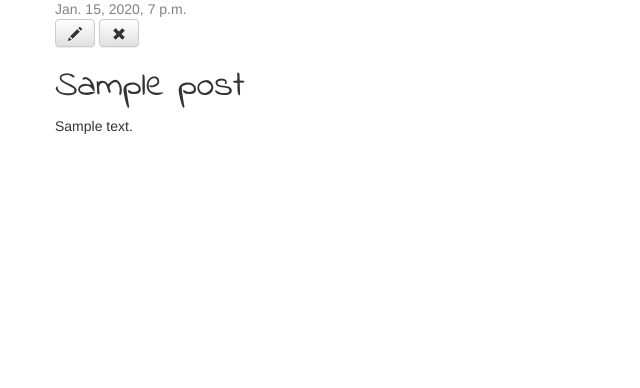
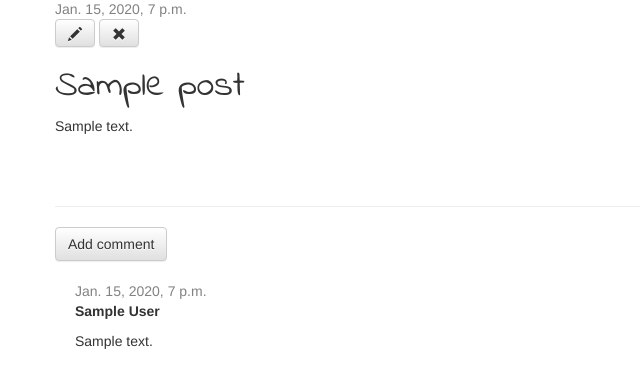
Before and after one commit to well-balanced/django-blog, a Django app: page /post/1/ in a window 1280 px wide. Shown: the part 151-539 px from the top of the page, without its empty margins (0-640 px from the left). Run offline with Django 3.2, Linux system fonts and the light colour scheme; tables that the repository leaves empty hold one stand-in row (values such as "Sample post"); some libraries are stand-ins or nearby versions.

Commit message:
create comment function

```diff
--- a/blog/admin.py
+++ b/blog/admin.py
@@ -1,6 +1,7 @@
 from django.contrib import admin
-from .models import Post
+from .models import Post, Comment
 from django.utils import timezone
 
 admin.site.register(Post)
+admin.site.register(Comment)
 # Register your models here.
--- a/blog/models.py
+++ b/blog/models.py
@@ -15,4 +15,22 @@ class Post(models.Model):
 
     def __str__(self):
         return self.title
+
+    def approved_comments(self):
+        return self.comments.filter(approved_comment=True)
+
+class Comment(models.Model):
+    post = models.ForeignKey(Post, on_delete=models.CASCADE, related_name='comments')
+    author = models.CharField(max_length=200)
+    text = models.TextField()
+    created_date = models.DateTimeField(default=timezone.now)
+    approved_comment = models.BooleanField(default=False)
+
+    def approve(self):
+        self.approved_comment = True
+        self.save()
+
+    def __str__(self):
+        return self.text
+
 # Create your models here.
--- a/blog/static/css/blog.css
+++ b/blog/static/css/blog.css
@@ -54,3 +54,7 @@ h1, h2, h3, h4 {
 small {
     font-size: medium;
 }
+
+.comment{
+    margin: 20px 0px 20px 20px;
+}
--- a/blog/templates/blog/post_detail.html
+++ b/blog/templates/blog/post_detail.html
@@ -16,4 +16,25 @@
         <h1>{{post.title}}</h1>
         <p>{{post.text|linebreaksbr}}</p>
     </div>
+
+<hr>
+<a class="btn btn-default" href="{% url 'add_comment_to_post' pk=post.pk %}">Add comment</a>
+{% for comment in post.comments.all %}
+    {% if user.is_authenticated or comment.approved_comment %}
+    <div class="comment">
+        <div class="date">
+            {{ comment.created_date }}
+            {% if not comment.approved_comment %}
+                <a class="btn btn-default" href="{% url 'comment_remove' pk=comment.pk %}", onclick = "return confirm('Are you sure to remove your comment?');"><span class="glyphicon glyphicon-remove"></span></a>
+                <a class="btn btn-default" href="{% url 'comment_approve' pk=comment.pk %}"><span class="glyphicon glyphicon-ok"></span></a>
+            {% endif %}
+        </div>
+        <strong>{{ comment.author }}</strong>
+        <p>{{ comment.text|linebreaks }}</p>
+    </div>
+    {% endif %}
+{% empty %}
+    <p>No comments here yet :(</p>
+{% endfor %}
+
 {% endblock %}
--- a/blog/templates/blog/post_list.html
+++ b/blog/templates/blog/post_list.html
@@ -8,6 +8,7 @@
             </div>
             <h1><a href="{% url 'post_detail' pk=post.pk %}">{{post.title}}</a></h1>
             <p>{{post.text|linebreaksbr}}</p>
+            <a href="{% url 'post_detail' pk=post.pk %}">Comments: {{ post.approved_comments.count }}</a>
         </div>
     {% endfor %}
 {% endblock %}
--- a/blog/urls.py
+++ b/blog/urls.py
@@ -10,4 +10,7 @@ urlpatterns = [
     url(r'^draft/$', views.post_draft_list, name='post_draft_list'),
     url(r'^post/(?P<pk>\d+)/publish/$', views.post_publish, name='post_publish'),
     url(r'^post/(?P<pk>\d+)/remove/$', views.post_remove, name='post_remove'),
+    url(r'^post/(?P<pk>\d+)/comment/$', views.add_comment_to_post, name='add_comment_to_post'),
+    url(r'^comment/(?P<pk>\d+)/approve/$', views.comment_approve, name='comment_approve'),
+    url(r'^comment/(?P<pk>\d+)/remove/$', views.comment_remove, name='comment_remove'),
 ]
--- a/blog/views.py
+++ b/blog/views.py
@@ -1,7 +1,7 @@
 from django.shortcuts import render, get_object_or_404, redirect
-from .models import Post
+from .models import Post, Comment
 from django.utils import timezone
-from .forms import PostForm
+from .forms import PostForm, CommentForm
 from django.contrib.auth.decorators import login_required
 
 def post_list(request):
@@ -55,4 +55,29 @@ def post_remove(request, pk):
     post = get_object_or_404(Post, pk=pk)
     post.delete()
     return redirect('post_list')
+
+def add_comment_to_post(request, pk):
+    post = get_object_or_404(Post, pk=pk)
+    if request.method == "POST":
+        form = CommentForm(request.POST)
+        if form.is_valid():
+            comment = form.save(commit=False)
+            comment.post = post
+            comment.save()
+            return redirect('post_detail', pk=post.pk)
+    else:
+        form = CommentForm()
+    return render(request, 'blog/add_comment_to_post.html', {'form': form})
+
+@login_required
+def comment_approve(request, pk):
+    comment = get_object_or_404(Comment, pk=pk)
+    comment.approve()
+    return redirect('post_detail', pk=comment.post.pk)
+
+@login_required
+def comment_remove(request, pk):
+    comment = get_object_or_404(Comment, pk=pk)
+    comment.delete()
+    return redirect ('post_detail', pk=comment.post.pk)
 # Create your views here.
```
Also changed, not shown: blog/forms.py (+6 -1 lines), blog/templates/blog/add_comment_to_post.html (added, +9 -0 lines), blog/migrations/0005_comment.py (added).
